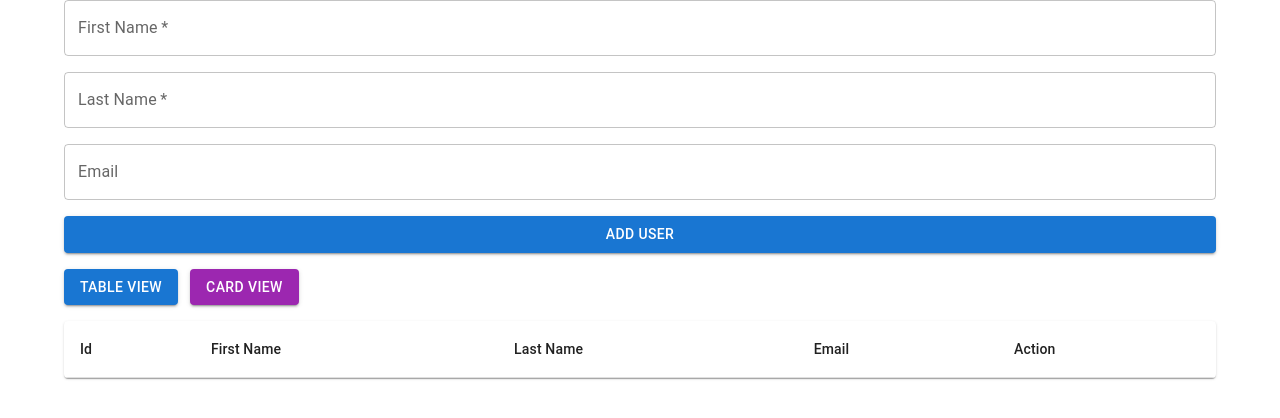
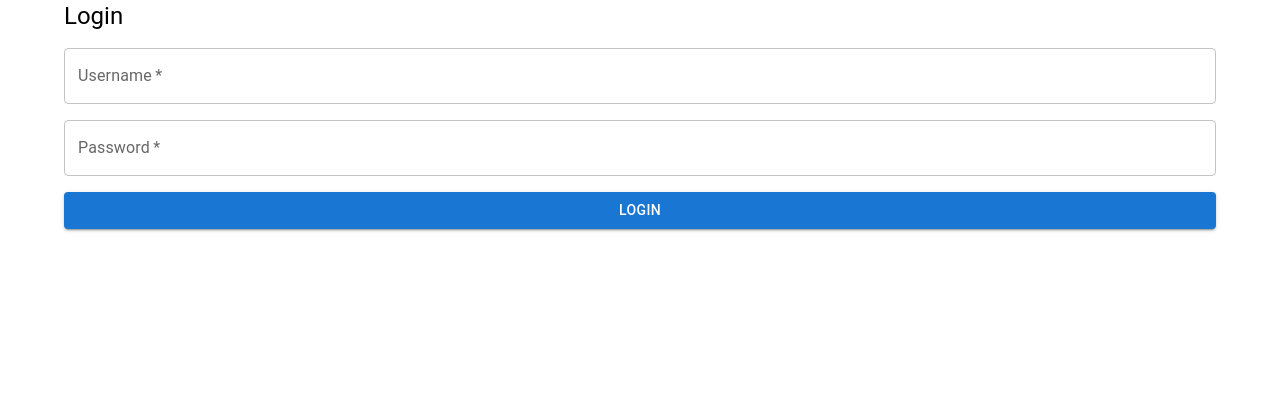
Before and after one commit to a1exveselov/STRWPwork, a React (Create React App) app in the folder lab-test/: page / in a window 1280 px wide. Shown: the top 418 px of the page. Built offline with nearby package versions, Linux system fonts and the light colour scheme.

Commit message:
Autorization page
Added Autorization with React Router and organized transition to the main page

```diff
--- a/lab-test/src/App.js
+++ b/lab-test/src/App.js
@@ -1,10 +1,11 @@
 import React, { useState } from 'react';
-import UserForm from './UserForm';
-import UserTable from './UserTable';
-import UserCard from './UserCard';
-import { Container, Button, Box } from '@mui/material';
+import { BrowserRouter as Router, Routes, Route } from 'react-router-dom';
+import { Container } from '@mui/material';
+import LoginPage from './LoginPage';
+import HomePage from './HomePage';
 
 function App() {
+  const [loggedInUser, setLoggedInUser] = useState(null);
   const [users, setUsers] = useState([]);
   const [view, setView] = useState('table'); // 'table' or 'cards'
 
@@ -17,26 +18,31 @@ function App() {
   };
 
   return (
-    <Container>
-      <UserForm addUser={addUser} />
-      <Box my={2}>
-        <Button variant="contained" color="primary" onClick={() => setView('table')}>
-          Table View
-        </Button>
-        <Button variant="contained" color="secondary" onClick={() => setView('cards')} style={{ marginLeft: '12px' }}>
-          Card View
-        </Button>
-      </Box>
-      {view === 'table' ? (
-        <UserTable users={users} deleteUser={deleteUser} />
-      ) : (
-        <Box display="flex" flexWrap="wrap" justifyContent="center">
-          {users.map((user, index) => (
-            <UserCard key={index} user={user} deleteUser={deleteUser} />
-          ))}
-        </Box>
-      )}
-    </Container>
+    <Router>
+      <Container>
+        <Routes>
+          <Route path="/" element={<LoginPage setLoggedInUser={setLoggedInUser} />} />
+          <Route
+            path="/home"
+            element={
+              loggedInUser ? (
+                <HomePage
+                  user={loggedInUser}
+                  users={users}
+                  addUser={addUser}
+                  deleteUser={deleteUser}
+                  view={view}
+                  setView={setView}
+                />
+              ) : (
+                <LoginPage setLoggedInUser={setLoggedInUser} />
+              )
+            }
+          />
+          <Route path="*" element={<LoginPage setLoggedInUser={setLoggedInUser} />} /> {/* Redirect to login if no match */}
+        </Routes>
+      </Container>
+    </Router>
   );
 }
 
--- /dev/null
+++ b/lab-test/src/HomePage.js
@@ -0,0 +1,37 @@
+import React from 'react';
+import { Box, Button, Typography } from '@mui/material';
+import UserForm from './UserForm';
+import UserTable from './UserTable';
+import UserCard from './UserCard';
+
+function HomePage({ user, users = [], addUser, deleteUser, view, setView }) {
+  if (!user) {
+    return <Typography variant="h5">Please log in first</Typography>;
+  }
+
+  return (
+    <Box>
+      <Typography variant="h4">Welcome, {user.username}!</Typography>
+      <UserForm addUser={addUser} />
+      <Box my={2}>
+        <Button variant="contained" color="primary" onClick={() => setView('table')}>
+          Table View
+        </Button>
+        <Button variant="contained" color="secondary" onClick={() => setView('cards')} style={{ marginLeft: '12px' }}>
+          Card View
+        </Button>
+      </Box>
+      {view === 'table' ? (
+        <UserTable users={users} deleteUser={deleteUser} />
+      ) : (
+        <Box display="flex" flexWrap="wrap" justifyContent="center">
+          {users.map((user, index) => (
+            <UserCard key={index} user={user} deleteUser={deleteUser} />
+          ))}
+        </Box>
+      )}
+    </Box>
+  );
+}
+
+export default HomePage;
--- /dev/null
+++ b/lab-test/src/LoginPage.js
@@ -0,0 +1,47 @@
+import React, { useState } from 'react';
+import { TextField, Button, Box, Typography } from '@mui/material';
+import { useNavigate } from 'react-router-dom';
+import users from './users';
+
+function LoginPage({ setLoggedInUser }) {
+  const [username, setUsername] = useState('');
+  const [password, setPassword] = useState('');
+  const [error, setError] = useState('');
+  const navigate = useNavigate();
+
+  const handleSubmit = (e) => {
+    e.preventDefault();
+    const user = users.find(u => u.username === username && u.password === password);
+    if (user) {
+      setLoggedInUser(user);
+      navigate('/home');
+    } else {
+      setError('Invalid credentials');
+    }
+  };
+
+  return (
+    <Box component="form" onSubmit={handleSubmit} sx={{ display: 'flex', flexDirection: 'column', gap: 2 }}>
+      <Typography variant="h5">Login</Typography>
+      {error && <Typography color="error">{error}</Typography>}
+      <TextField
+        label="Username"
+        variant="outlined"
+        value={username}
+        onChange={(e) => setUsername(e.target.value)}
+        required
+      />
+      <TextField
+        label="Password"
+        type="password"
+        variant="outlined"
+        value={password}
+        onChange={(e) => setPassword(e.target.value)}
+        required
+      />
+      <Button variant="contained" color="primary" type="submit">Login</Button>
+    </Box>
+  );
+}
+
+export default LoginPage;
--- a/lab-test/src/users.js
+++ b/lab-test/src/users.js
@@ -0,0 +1,6 @@
+const users = [
+    { username: 'John', password: '12345' },
+    { username: 'user2', password: 'pass2' }
+  ];
+
+  export default users;
```
